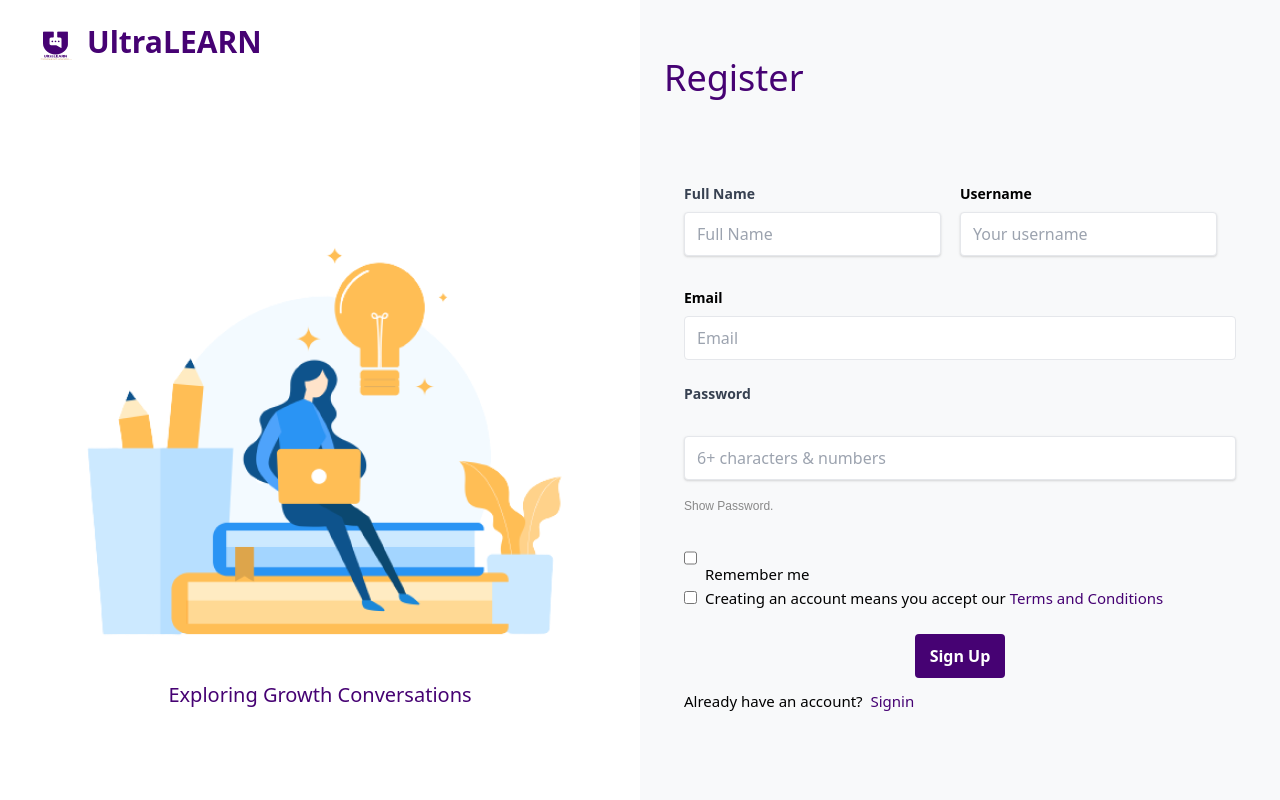
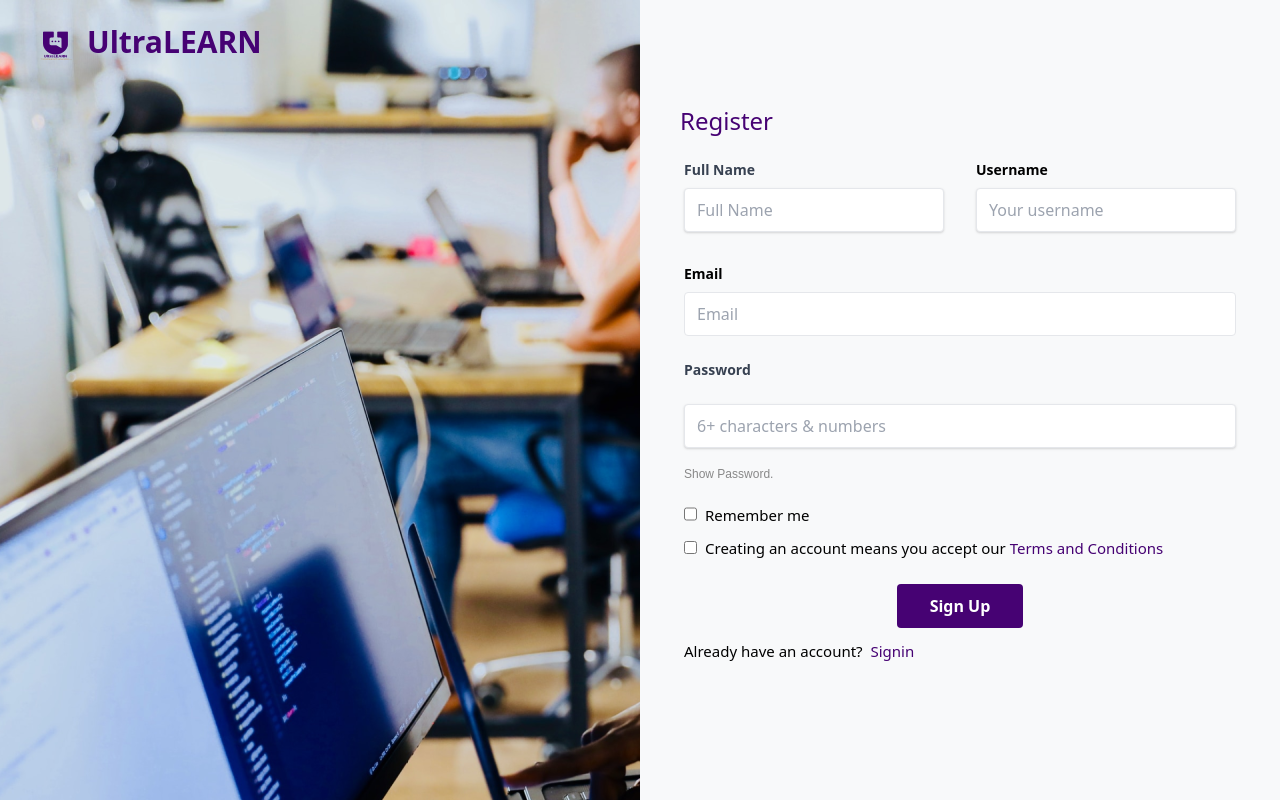
Before and after one commit to Fave7903/ultralearn_front, a React (Create React App) app in the folder ultrlfront/: page /signup in a window 1280 px wide. Built offline with nearby package versions, Linux system fonts and the light colour scheme.

Commit message:
Added the new sign in,sign up images

```diff
--- a/ultrlfront/src/assets/style.css
+++ b/ultrlfront/src/assets/style.css
@@ -5,14 +5,27 @@
 
 .sgnbut {
     background-color: #460273;
-    padding-left: 15px;
-    padding-right: 15px;
+    padding-left: 33px;
+    padding-right: 33px;
     padding-top: 10px;
     padding-bottom: 10px;
     color: white;
 
 }
-
+div.showMenuNav{
+display: block;
+    position: absolute;
+    width: 60%;
+    height: 70vh;
+    top: 0;
+    left: 0;
+    background: white;
+    z-index: 5;
+    display: flex;
+    flex-direction: column;
+    justify-content: space-evenly;
+    align-items: center;
+}
 .btn-blue {
   @apply  bg-blue-500 text-blue-100;
 }
--- a/ultrlfront/src/components/Explore.js
+++ b/ultrlfront/src/components/Explore.js
@@ -8,6 +8,7 @@ import addlocation from "../assets/Add Location.png"
 
 function classNames(...classes) {
     return classes.filter(Boolean).join(" ");
+
 }
 
 export default function DropdownComponent() {
@@ -44,7 +45,7 @@ export default function DropdownComponent() {
                 leaveFrom="transform opacity-100 scale-100"
                 leaveTo="transform opacity-0 scale-95"
             >
-                <Menu.Items className=" absolute right-18 w-56 mt-2 origin-top-right bg-white rounded-md shadow-lg ring-1 ring-black ring-opacity-5 focus:outline-none">
+                <Menu.Items className=" absolute right-18 w-36 mt-0 origin-top-right bg-white rounded-md shadow-lg ring-1 ring-black ring-opacity-5 focus:outline-none">
                     <div className="py-1">
                         <Menu.Item>
                             {({ active }) => (
@@ -113,11 +114,11 @@ export default function DropdownComponent() {
                 </Menu.Items>
             </Transition>
         </Menu>
-        <div className="col-span-8">
-                <input type="text" style={{ width:"61vw"}} className="invisible sm:visible w-80 sm:w-auto sm:ml-20 -ml-36 px-4 py-5 text-1xl bg-neutral-900 border rounded-md" placeholder="What are your interests?"></input>
+        <div className="col-span-8 invisible sm:visible">
+                <input type="text" style={{ width:"61vw"}} className="invisible sm:visible w-80 sm:w-auto sm:ml-20 -ml-36 px-0 sm:px-4 py-0 sm:py-5 text-1xl bg-neutral-900 border rounded-md" placeholder="What are your interests?"></input>
             </div>
         </div>
-        <div className="mb-3">
+        <div className="-mt-24 sm:mt-0 mb-3">
                 <h1 className="text-3xl ml-4 sm:ml-14">Welcome Back Berah! </h1>
             </div>
             <div className="flex ml-12">
@@ -125,7 +126,7 @@ export default function DropdownComponent() {
                 <input type="text" style={{ width:"62vw"}}className="bg-slate-400 h-16 -ml-36 sm:ml-2 px-6 py-5 text-1xl  border rounded-md" placeholder="Tell us something"></input>
                  <button className=" w-78 post-bgpurple h-16 text-white ml- inline-flex justify-center  px-6 py-4 text-sm font-medium text-2xl  border border-gray-300 rounded-md shadow-sm  ">Post</button>
             </div>
-            <div className="ml-4 sm:ml-44 flex -mt-6 mb-4">
+            <div className="ml-4 sm:ml-44 flex -mt-6 mb-6">
                  <img src={camera}alt ="UploadImage"className="mr-2 w-4 h-5"/>
                  <img src ={uploadphoto} className = "mr-2 w-5 h-5"alt="UploadPhoto"/>
                  <img src ={uploadfile} className = "mr-2 w-5 h-5" alt="UploadFile"/>
--- a/ultrlfront/src/components/Nav.js
+++ b/ultrlfront/src/components/Nav.js
@@ -9,7 +9,7 @@ import notificationImage from "../assets/notification.png"
 import notification2Image from "../assets/notification2.png"
 import avatarImage from "../assets/avatar.jpg"
 import Hamburgermenu from "../components/Hamburgermenu"
-import { Menu, Transition } from "@headlessui/react";
+
 
 
 const Nav = (hasnotif = true) => {
--- a/ultrlfront/src/components/ProfileTabs.js
+++ b/ultrlfront/src/components/ProfileTabs.js
@@ -5,6 +5,7 @@ import Like from "../assets/Like-purple.png"
 import Comment from "../assets/Comment-purple.png"
 import Verticalicon from "../components/verticalicon"
 import avatarImage from "../assets/avatar.jpg"
+
 
 class ProfileTabs extends Component {
   constructor() {
--- a/ultrlfront/src/components/Signin.js
+++ b/ultrlfront/src/components/Signin.js
@@ -3,8 +3,10 @@ import { Redirect } from 'react-router-dom'
 import { signin, authenticate } from '../auth'
 import { Link } from 'react-router-dom'
 // import image3 from '../assets/image 3.png'
+
+import { Errormsg } from './errormsg'
 import { Authsidebar } from './authsidebar'
-import { Errormsg } from './errormsg'
+import bgimage from "../assets/signinimage.png"
 
 
 
@@ -22,6 +24,16 @@ class Signin extends Component {
       toggler: "password"
     }
   }
+ styles = {
+    div: {
+        backgroundImage: `url(${bgimage})`,
+        backgroundPosition: 'center',
+        backgroundSize: 'cover',
+        backgroundRepeat: 'no-repeat',
+        width: '100%',
+        height: '100%'
+    }
+}
 
   handleChange = name => event => {
     this.setState({ error: "" })
@@ -68,10 +80,10 @@ class Signin extends Component {
     }
     return (
 
-        <div className="h-full grid grid-cols-2"style={{ backgroundImage:" url(/signinimage.png)" }}>
-          <Authsidebar />
+        <div className="h-full grid grid-cols-2 bg-no-repeat bg-contain"style={{ backgroundImage:`url(${bgimage})` }}>
+                    <Authsidebar />
           <div className='col-span-2 md:col-span-1 md:h-full flex flex-col' style={{ backgroundColor: "#f8f9fa" }}>
-            <div className='my-auto p-6'>
+            <div className='my-auto mt-14 pt- p-6'>
 
 
               <Errormsg error={error} style={{ display: error ? "" : "none" }} />
@@ -82,8 +94,8 @@ class Signin extends Component {
     <div class="w-8 h-8 bg-purple-600 rounded-full"></div>
     <div class="w-8 h-8 bg-purple-900 rounded-full"></div>
 </div> : ""}
-              <div className="p-5 mt-0">
-                <h4 className="font-medium fw-bolder leading-tight text-2xl -mt-22 mb-2">Welcome Back!</h4>
+              <div className="p-5 mt-2">
+                <h4 className="font-medium fw-bolder leading-tight text-2xl -mt-0 mb-2">Welcome Back!</h4>
                 <div className="text-dark fonts15  my-1">Welcome Back,please enter your details</div>
                 <form class="mt-7">
 
--- a/ultrlfront/src/components/Signup.js
+++ b/ultrlfront/src/components/Signup.js
@@ -6,6 +6,7 @@ import { Link } from 'react-router-dom'
  import '../assets/style.css'
 import { Authsidebar } from './authsidebar'
 import { Errormsg } from './errormsg'
+import Bgimage from "../assets/signupimage.png"
 
 class Signup extends Component {
   constructor() {
@@ -22,6 +23,7 @@ class Signup extends Component {
       accept: false
     }
   }
+
   handleChange = name => event => {
     this.setState({ error: "" })
     this.setState({ open: false })
@@ -76,12 +78,12 @@ class Signup extends Component {
   render() {
     const { fullName, username, error, email, password, open, loading, toggler } = this.state
     return (
-      <div className="h-full grid grid-cols-2">
+      <div className="h-full grid grid-cols-2"style={{backgroundImage:`url(${Bgimage})`}}>
           <Authsidebar />
           <div className='col-span-2 md:col-span-1 md:h-full flex flex-col' style={{ backgroundColor: "#f8f9fa" }}>
             <div className='my-auto p-6'>
 
-            <h2 className='font-medium fw-bolder leading-tight text-4xl mt-0 mb-2'>Register</h2>
+            <h2 className='font-medium fw-bolder leading-tight text-2xl ml-4 mt-0 mb-0'>Register</h2>
             <Errormsg error={error} style={{ display: error ? "" : "none" }} />
 
 
@@ -103,16 +105,16 @@ class Signup extends Component {
             </div>
 
                 </div>
-              <div className="p-5 mt-5">
+              <div className="p-5 pt-0">
 
-                <form className="mt-7">
+                <form className="mt-2">
 
-                <div className='grid grid-cols-2'>
+                <div className='grid grid-cols-2 gap-8'>
                   <div className="my-4">
                     <label className="block text-gray-700 text-sm font-bold mb-2" for="username">
                       Full Name
                     </label>
-                    <input className="shadow appearance-none h-11 border rounded w-half py-2 px-3 text-gray-700 leading-tight focus:outline-none focus:shadow-outline"
+                    <input className="shadow appearance-none h-11 border rounded w-full py-2 px-3 text-gray-700 leading-tight focus:outline-none focus:shadow-outline"
                       onChange={this.handleChange("fullName")}
                       type="text" id="fullName" value={fullName} placeholder="Full Name" />
                   </div>
@@ -122,7 +124,7 @@ class Signup extends Component {
                     <label class="block  text-sm font-bold mb-2" for="username">
                       Username
                     </label>
-                    <input className="shadow appearance-none border h-11 rounded w-half py-2 px-3 text-gray-700 leading-tight focus:outline-none focus:shadow-outline"
+                    <input className="shadow appearance-none border h-11 rounded w-full py-2 px-3 text-gray-700 leading-tight focus:outline-none focus:shadow-outline"
                       onChange={this.handleChange("username")}
                       type="text" id="username" value={username} placeholder="Your username" />
                   </div>
@@ -138,7 +140,7 @@ class Signup extends Component {
                   </div>
 
                   <div className="my-6">
-                    <label className="block text-gray-700 h-11 text-sm font-bold mb-2" for="password">
+                    <label className="block text-gray-700 h-11 text-sm font-bold mb-0" for="password">
                       Password
                     </label>
                     <input
@@ -148,16 +150,16 @@ class Signup extends Component {
                       value={password}
                       placeholder="6+ characters & numbers"
                       />
-                    <div className="mt-0 mb-5">
+                    <div className="mt-0 mb-2">
                       <button type="button" style={{ textDecoration: "none", color: "#888", fontSize: "12px" }} className="link_button" onClick={this.toggle}>
                         {toggler === "password" ? <span >Show</span> : <span>Hide</span>} Password.
                       </button>
 
                     </div>
 
-                  <div className="">
-                       <input className="form-check-input h-11 mr-2" type="checkbox" value="" id="flexCheckChecked"></input>
-                      <label className="form-check-label fonts15" for="flexCheckChecked" >
+                  <div className="flex ">
+                       <input className="h-11 mr-2" type="checkbox" value="" id="flexCheckChecked"></input>
+                      <label className="fonts15 mt-3" for="flexCheckChecked" >
                         Remember me
                       </label>
                    </div>
--- a/ultrlfront/src/components/authsidebar.js
+++ b/ultrlfront/src/components/authsidebar.js
@@ -1,6 +1,6 @@
 import React from 'react'
 import { Logotext } from './logotext'
-import signupimg from '../assets/signup.png'
+
 
 export const Authsidebar = () => {
     return (
@@ -9,8 +9,6 @@ export const Authsidebar = () => {
             <Logotext />
             <div className='my-auto'>
                 <div className='hidden md:block'>
-                    <img src={signupimg} className="mx-auto " alt="Student" />
-                    <div style={{ color: "#460273", margin: "1.5em", fontSize: "20px" }} className="text-center "> Exploring Growth Conversations</div>
 
                 </div>
             </div>
--- a/ultrlfront/src/posts/Posts.js
+++ b/ultrlfront/src/posts/Posts.js
@@ -40,8 +40,10 @@ class Posts extends Component {
     return (
       <div>
         {posts.map((post, i) => {
+ // eslint-disable-next-line
 
           const obj = post.comments
+           // eslint-disable-next-line
           const newComm = obj[post.comments.length - 1]
 
           const posterFull = post.postedBy ? post.postedBy.fullName : " Unknown"
@@ -66,7 +68,7 @@ class Posts extends Component {
                 </div>
                 <div className='col-span-3'>
                   <div className='flex '>
-                  <h2 className='font-bold mr-74'>Posted recently</h2>
+                  <h2 className='font-bold mr-74'>Posted {new Date(post.created).toDateString()}</h2>
                   <div className='flex float-right right-0'>  <Verticalicon/></div>
 
                   </div>
```
Also changed, not shown: ultrlfront/src/assets/signupimage.png (added).
